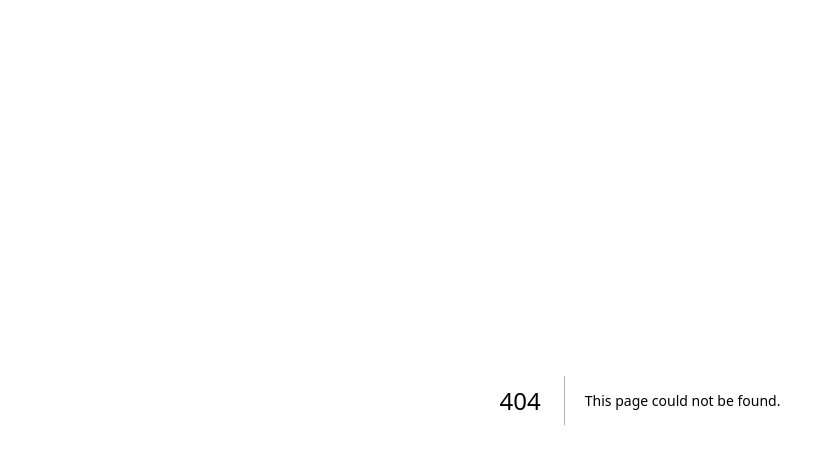
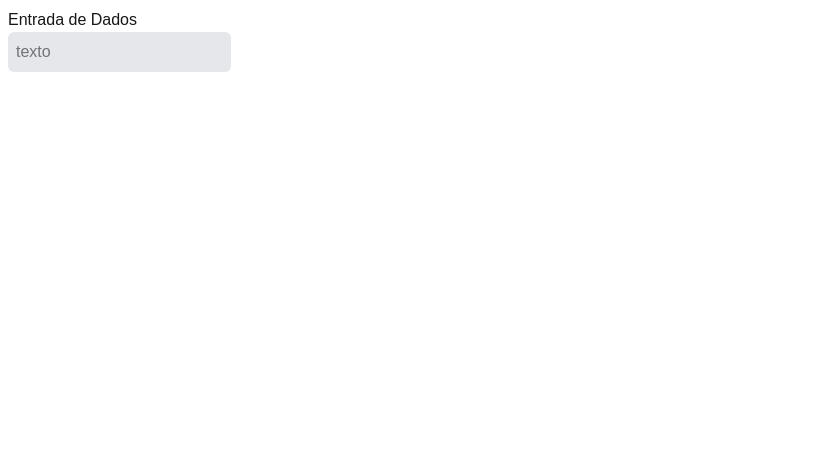
Before and after one commit to andrd-jhon/react-fundamentos, a Next.js app: page /fundamentos/7_entrada in a window 1280 px wide. Before the commit this address had no page. Shown: the top 464 px of the page, without its empty margins (0-835 px from the left). Built offline with nearby package versions, Linux system fonts and the light colour scheme.

Commit message:
Criando caixa de texto e aplicando estilos do Tailwind.

```diff
--- /dev/null
+++ b/src/app/fundamentos/7_entrada/page.tsx
@@ -0,0 +1,12 @@
+export default function Entrada(){
+    return (
+        <div className="p-2">
+            <h1>Entrada de Dados</h1>
+            <input
+                className="campo-texto"
+                type="text"
+                placeholder="texto"
+            />
+        </div>
+    )
+}
--- a/src/app/globals.css
+++ b/src/app/globals.css
@@ -29,3 +29,7 @@ body {
   @apply bg-red-600 p-5;
   @apply hover:bg-red-500
 }
+
+.campo-texto{
+  @apply bg-gray-200 p-2 text-black rounded-md
+}
```
